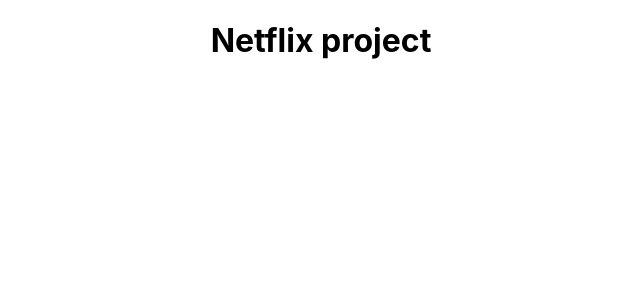
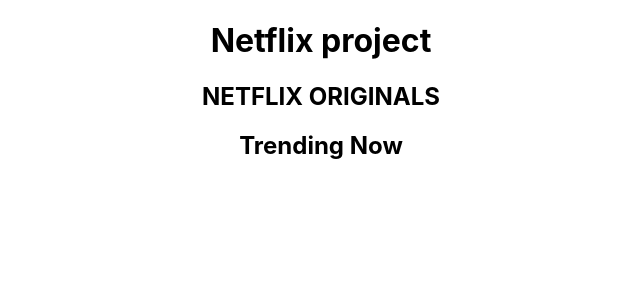
Before and after one commit to efanious/Netflix-clone, a React (Create React App) app: page / in a window 1280 px wide. Shown: the top 300 px of the page, without its empty margins (319-959 px from the left). Built offline with nearby package versions, Linux system fonts and the light colour scheme.

Commit message:
connecting end points

```diff
--- a/src/App.js
+++ b/src/App.js
@@ -1,10 +1,13 @@
 
 import './App.css';
+import Row from './Row';
 
 function App() {
   return (
     <div className="App">
       <h1>Netflix project</h1>
+      <Row title="NETFLIX ORIGINALS" />
+      <Row title="Trending Now" />
     </div>
   );
 }
--- /dev/null
+++ b/src/Row.js
@@ -0,0 +1,15 @@
+import React from 'react'
+
+function Row({title}) {
+    return (
+        <div>
+            <h2>{title}</h2>
+            {/* title */}
+
+            {/* container -> posters */}
+
+        </div>
+    )
+}
+
+export default Row
```
Also changed, not shown: src/axios.js (added, +7 -0 lines).
